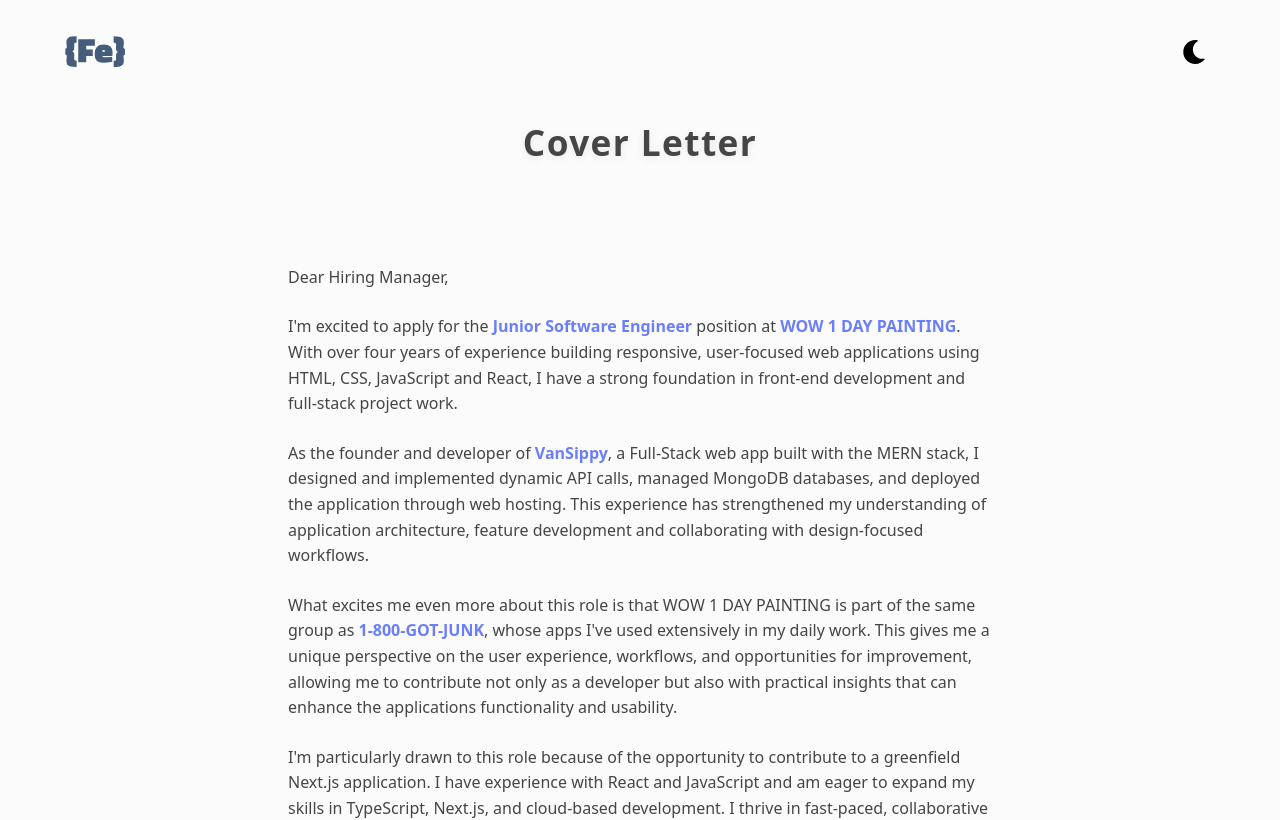
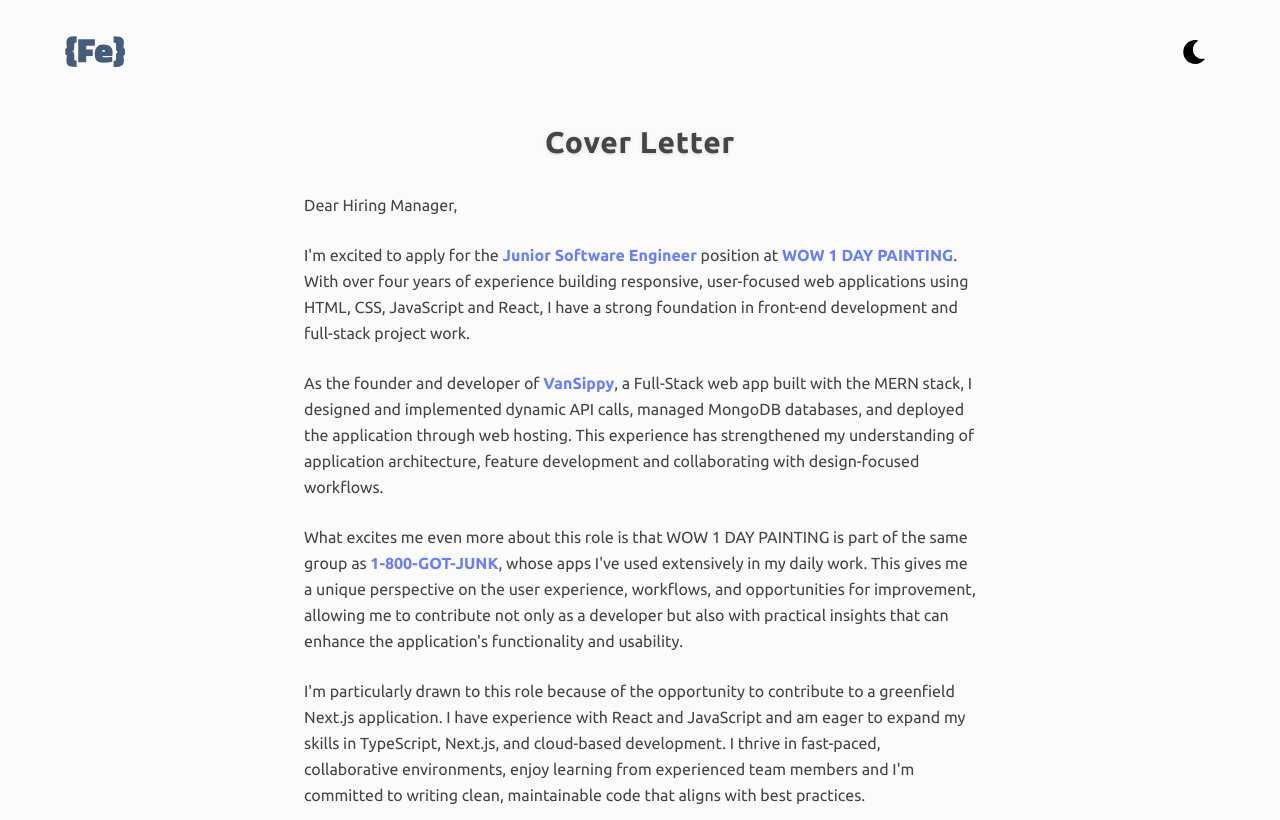
Before and after one commit to psyout/portfolio-app, a Next.js app: page /cover-letter in a window 1280 px wide. Shown: the top 820 px of the page. Built offline with nearby package versions, Linux system fonts and the light colour scheme.

Commit message:
Replaced inline styles with Tailwind utility classes for layout and typography

```diff
--- a/app/cover-letter/page.tsx
+++ b/app/cover-letter/page.tsx
@@ -1,81 +1,28 @@
 import React, { ReactNode } from 'react'
-
-const styles = {
-   body: {
-      fontFamily: 'system-ui, Arial, sans-serif',
-      margin: 0,
-      padding: 0,
-      display: 'grid',
-      gridTemplateRows: 'auto 1fr auto',
-      minHeight: '100vh',
-      color: 'var(--text-color)'
-   } as React.CSSProperties,
-   header: {
-      color: 'white',
-      padding: '2rem',
-      textAlign: 'center' as const,
-      borderBottomLeftRadius: '2rem',
-      borderBottomRightRadius: '2rem'
-   } as React.CSSProperties,
-   main: {
-      padding: '2rem 3rem',
-      lineHeight: 1.6,
-      maxWidth: 800,
-      margin: '2rem auto'
-   } as React.CSSProperties,
-   footer: {
-      background: 'linear-gradient(90deg, #232946 0%, #6a7efc 100%)',
-      color: '#fff',
-      padding: '1rem',
-      textAlign: 'center' as const,
-      borderTopLeftRadius: '1.2rem',
-      borderTopRightRadius: '1.2rem'
-   } as React.CSSProperties,
-   h1: {
-      margin: 0,
-      fontSize: '2.2rem',
-      color: 'var(--text-color)',
-      fontWeight: 'bold',
-      letterSpacing: '0.04em',
-      textShadow: '0 2px 8px rgba(0,0,0,0.08)'
-   } as React.CSSProperties,
-   paragraph: {
-      marginBottom: '1.5rem'
-   } as React.CSSProperties,
-   bold: {
-      color: 'var(--span)',
-      fontWeight: 'bold'
-   } as React.CSSProperties,
-   signature: {
-      fontWeight: 700,
-      fontSize: '1.1rem',
-      color: 'var(--span)',
-      marginTop: '1.5rem',
-      letterSpacing: '0.03em'
-   } as React.CSSProperties
-}
 
 const paragraphs: ReactNode[] = [
    'Dear Hiring Manager,',
    <>
-      I&apos;m excited to apply for the <span style={styles.bold}>Junior Software Engineer</span>{' '}
-      position at <span style={styles.bold}>WOW 1 DAY PAINTING</span>. With over four years of
+      I&apos;m excited to apply for the{' '}
+      <span className='signature font-bold'>Junior Software Engineer</span> position at{' '}
+      <span className='signature font-bold'>WOW 1 DAY PAINTING</span>. With over four years of
       experience building responsive, user-focused web applications using HTML, CSS, JavaScript and
       React, I have a strong foundation in front-end development and full-stack project work.
    </>,
    <>
-      As the founder and developer of <span style={styles.bold}>VanSippy</span>, a Full-Stack web
-      app built with the MERN stack, I designed and implemented dynamic API calls, managed MongoDB
-      databases, and deployed the application through web hosting. This experience has strengthened
-      my understanding of application architecture, feature development and collaborating with
-      design-focused workflows.
+      As the founder and developer of <span className='signature font-bold'>VanSippy</span>, a
+      Full-Stack web app built with the MERN stack, I designed and implemented dynamic API calls,
+      managed MongoDB databases, and deployed the application through web hosting. This experience
+      has strengthened my understanding of application architecture, feature development and
+      collaborating with design-focused workflows.
    </>,
    <>
       What excites me even more about this role is that WOW 1 DAY PAINTING is part of the same group
-      as <span style={styles.bold}>1-800-GOT-JUNK</span>, whose apps I&apos;ve used extensively in
-      my daily work. This gives me a unique perspective on the user experience, workflows, and
-      opportunities for improvement, allowing me to contribute not only as a developer but also with
-      practical insights that can enhance the applications functionality and usability.
+      as <span className='signature font-bold'>1-800-GOT-JUNK</span>, whose apps I&apos;ve used
+      extensively in my daily work. This gives me a unique perspective on the user experience,
+      workflows, and opportunities for improvement, allowing me to contribute not only as a
+      developer but also with practical insights that can enhance the application&apos;s
+      functionality and usability.
    </>,
    <>
       I&apos;m particularly drawn to this role because of the opportunity to contribute to a
@@ -93,7 +40,7 @@
       can support your team.
    </>,
    <>
-      <span style={styles.signature}>
+      <span className='signature mt-6 font-bold'>
          Sincerely,
          <br />
          Felipe Gonzalez
@@ -102,13 +49,13 @@
 ]
 
 const CoverLetter: React.FC = () => (
-   <div style={styles.body}>
-      <header style={styles.header}>
-         <h1 style={styles.h1}>Cover Letter</h1>
+   <div className='bg-background text mt-10 flex min-h-screen flex-col'>
+      <header className='font-primary align text-color flex items-center justify-center'>
+         <h1 className='m-0 text-3xl font-bold tracking-wide drop-shadow'>Cover Letter</h1>
       </header>
-      <main style={styles.main}>
+      <main className='text rounded-2xl\\ mx-auto mt-8 mb-8 max-w-2xl flex-1'>
          {paragraphs.map((text, idx) => (
-            <p key={idx} style={styles.paragraph}>
+            <p key={idx} className='mb-6 leading-relaxed'>
                {text}
             </p>
          ))}
--- a/app/globals.css
+++ b/app/globals.css
@@ -194,6 +194,12 @@
       font-weight: bold;
    }
 
+   .signature {
+      font-family: var(--font-mono), monospace;
+      color: var(--span);
+      font-size: 1rem;
+   }
+
    @keyframes roll-down {
       0% {
          opacity: 0;
```
